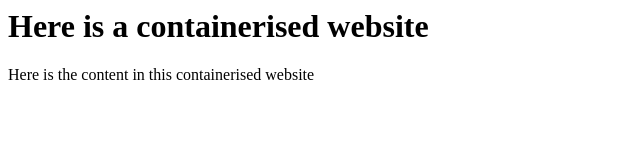
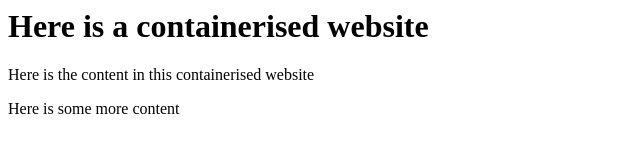
Before and after one commit to atjbramley/pipeline_1, a plain HTML site: page web/index.html in a window 1280 px wide. Shown: the whole page, without its empty margins (0-640 px from the left). Drawn offline with Linux system fonts and the light colour scheme.

Commit message:
added website content

```diff
--- a/web/index.html
+++ b/web/index.html
@@ -2,5 +2,6 @@
   <body>
     <h1>Here is a containerised website</h1>
     <p>Here is the content in this containerised website</p>
+    <p>Here is some more content</p>
   </body>
 </html>
```
